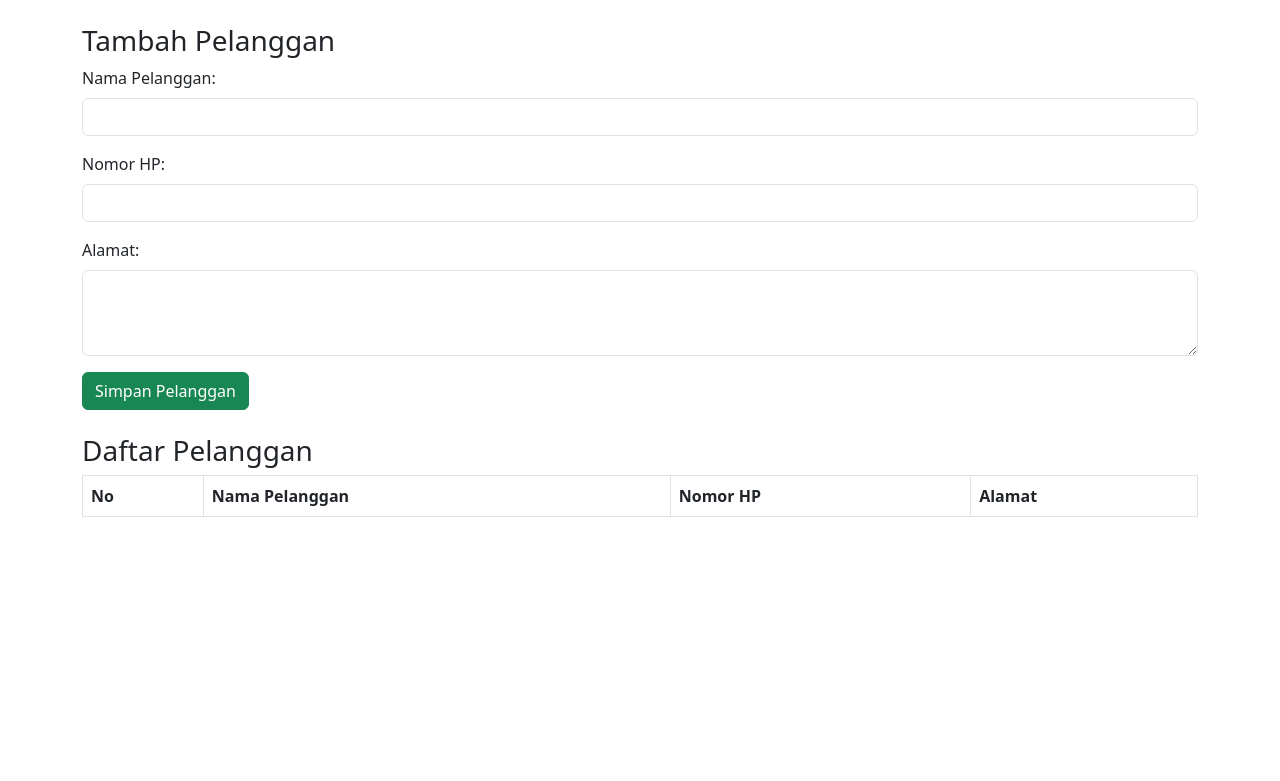
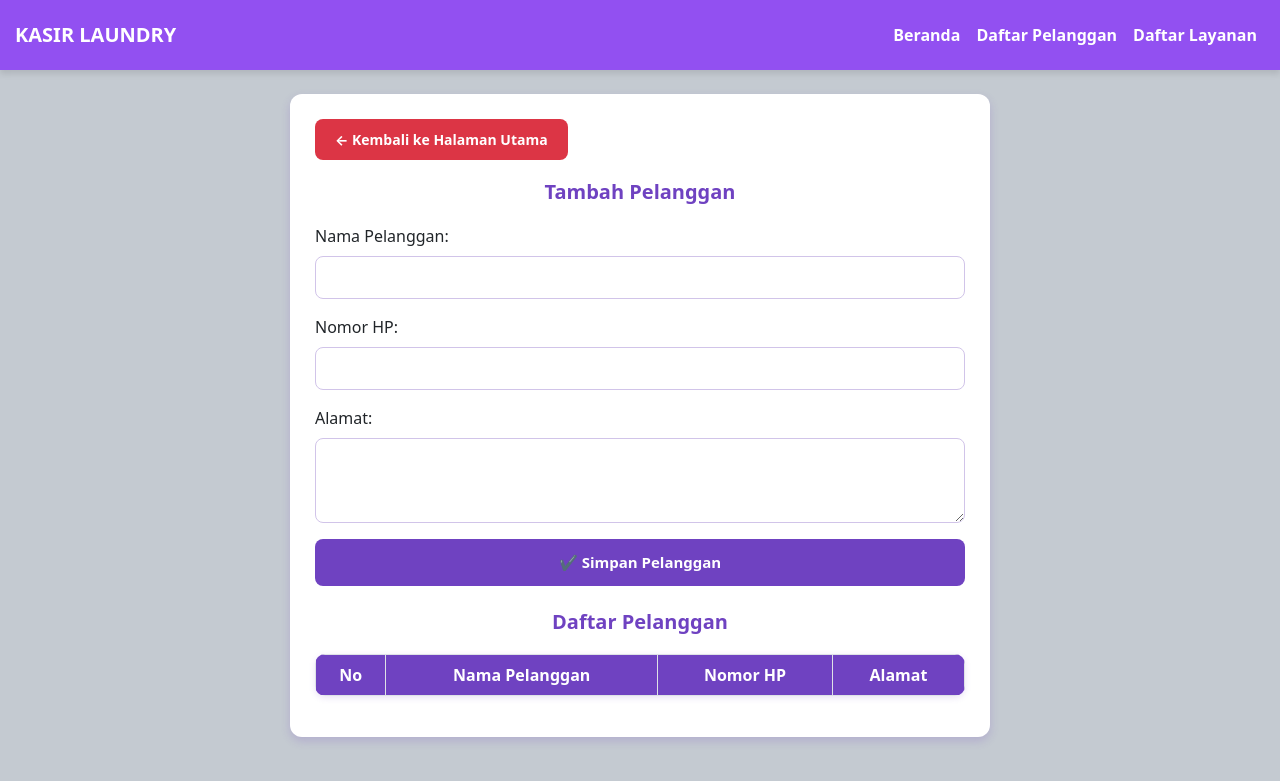
Before and after one commit to Divavania/KasirLaundry, a PHP site: page /daftar_pelanggan.php in a window 1280 px wide. Shown: the top 781 px of the page. Run offline with PHP 8.4, Linux system fonts and the light colour scheme; lists and menus that the app fills with data are empty.

Commit message:
daftar pelanggan

```diff
--- a/daftar_pelanggan.php
+++ b/daftar_pelanggan.php
@@ -3,9 +3,127 @@
 <head>
     <title>Daftar Pelanggan</title>
     <link rel="stylesheet" href="https://cdn.jsdelivr.net/npm/bootstrap@5.3.0/dist/css/bootstrap.min.css">
+    <link href="https://fonts.googleapis.com/css2?family=Poppins:wght@300;400;600&display=swap" rel="stylesheet">
+
+    <style>
+        body {
+            background-color: rgb(196, 202, 209);
+        }
+
+        .navbar {
+            background: #9250F1;
+            padding: 15px;
+            color: white;
+            font-weight: bold;
+            box-shadow: 0px 4px 6px rgba(0, 0, 0, 0.1);
+        }
+
+        .navbar-nav .nav-link:hover {
+            text-decoration: underline;
+        }
+
+        .container {
+            max-width: 700px;
+            margin: 40px auto;
+            background: white;
+            padding: 25px;
+            border-radius: 12px;
+            box-shadow: 0px 4px 10px rgba(111, 66, 193, 0.2);
+        }
+
+        h3 {
+            text-align: center;
+            color: #6f42c1;
+            font-size: 20px;
+            font-weight: bold;
+            margin-bottom: 20px;
+        }
+
+        .form-control {
+            border-radius: 8px;
+            border: 1px solid #d1c4e9;
+            padding: 10px;
+            font-size: 14px;
+        }
+
+        .btn-success {
+            display: block;
+            width: 100%;
+            padding: 12px;
+            border-radius: 8px;
+            font-size: 15px;
+            font-weight: bold;
+            background-color: #6f42c1;
+            border: none;
+            transition: 0.3s;
+        }
+
+        .btn-success:hover {
+            background: #5a32a3;
+        }
+
+        .btn-back {
+            margin-bottom: 20px;
+            padding: 10px 20px;
+            border-radius: 8px;
+            font-size: 14px;
+            font-weight: bold;
+            background-color: #dc3545;
+            color: white;
+            text-decoration: none;
+            display: inline-block;
+        }
+
+        .btn-back:hover {
+            background: #c82333;
+        }
+
+        .table {
+            margin-top: 20px;
+            background: white;
+            border-radius: 10px;
+            overflow: hidden;
+            box-shadow: 0px 2px 6px rgba(111, 66, 193, 0.15);
+        }
+
+        .table th {
+            background: #6f42c1;
+            color: white;
+            text-align: center;
+            font-weight: bold;
+        }
+
+        .table td {
+            text-align: center;
+            background: #f9f6fd;
+        }
+
+        .table tbody tr:nth-child(even) {
+            background-color: #eee6f9;
+        }
+
+    </style>
 </head>
 <body>
+
+<nav class="navbar navbar-expand-lg">
+        <a class="navbar-brand text-white">KASIR LAUNDRY</a>
+    <button class="navbar-toggler" type="button" data-bs-toggle="collapse" data-bs-target="#navbarNav">
+            <span class="navbar-toggler-icon"></span>
+        </button>
+        <div class="collapse navbar-collapse" id="navbarNav">
+            <ul class="navbar-nav ms-auto">
+                <li class="nav-item"><a class="nav-link text-white" href="index.php">Beranda</a></li>
+                <li class="nav-item"><a class="nav-link text-white" href="daftar_pelanggan.php">Daftar Pelanggan</a></li>
+                <li class="nav-item"><a class="nav-link text-white" href="daftar_layanan.php">Daftar Layanan</a></li>
+            </ul>
+        </div>
+</nav>
+
 <div class="container mt-4">
+    <!-- Tombol kembali ke index -->
+    <a href="index.php" class="btn-back">← Kembali ke Halaman Utama</a>
+
     <h3>Tambah Pelanggan</h3>
     <form action="" method="POST">
         <div class="mb-3">
@@ -20,7 +138,7 @@
             <label for="alamat" class="form-label">Alamat:</label>
             <textarea name="alamat" class="form-control" rows="3" required></textarea>
         </div>
-        <button type="submit" class="btn btn-success">Simpan Pelanggan</button>
+        <button type="submit" class="btn btn-success">✔ Simpan Pelanggan</button>
     </form>
 
     <h3 class="mt-4">Daftar Pelanggan</h3>
@@ -35,5 +153,6 @@
         </thead>
     </table>
 </div>
+<script src="https://cdn.jsdelivr.net/npm/bootstrap@5.3.0/dist/js/bootstrap.bundle.min.js"></script>
 </body>
 </html>
```
Also changed, not shown: daftar_layanan.php (+20 -0 lines).
